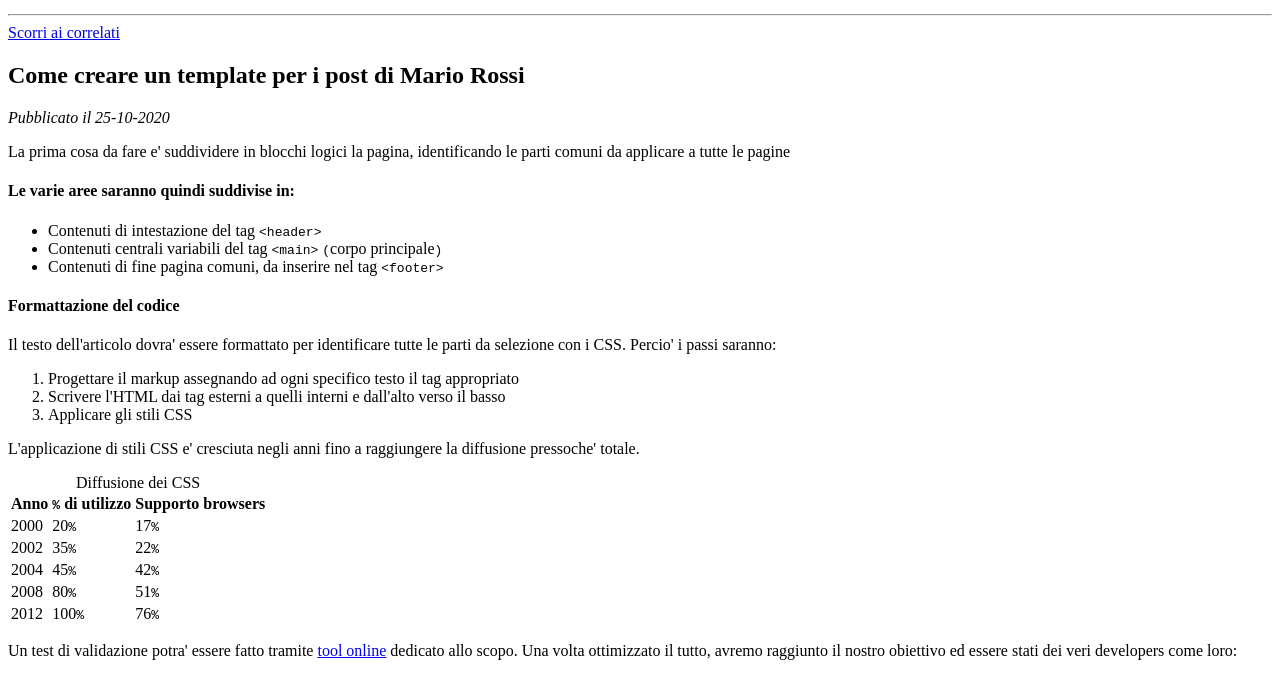
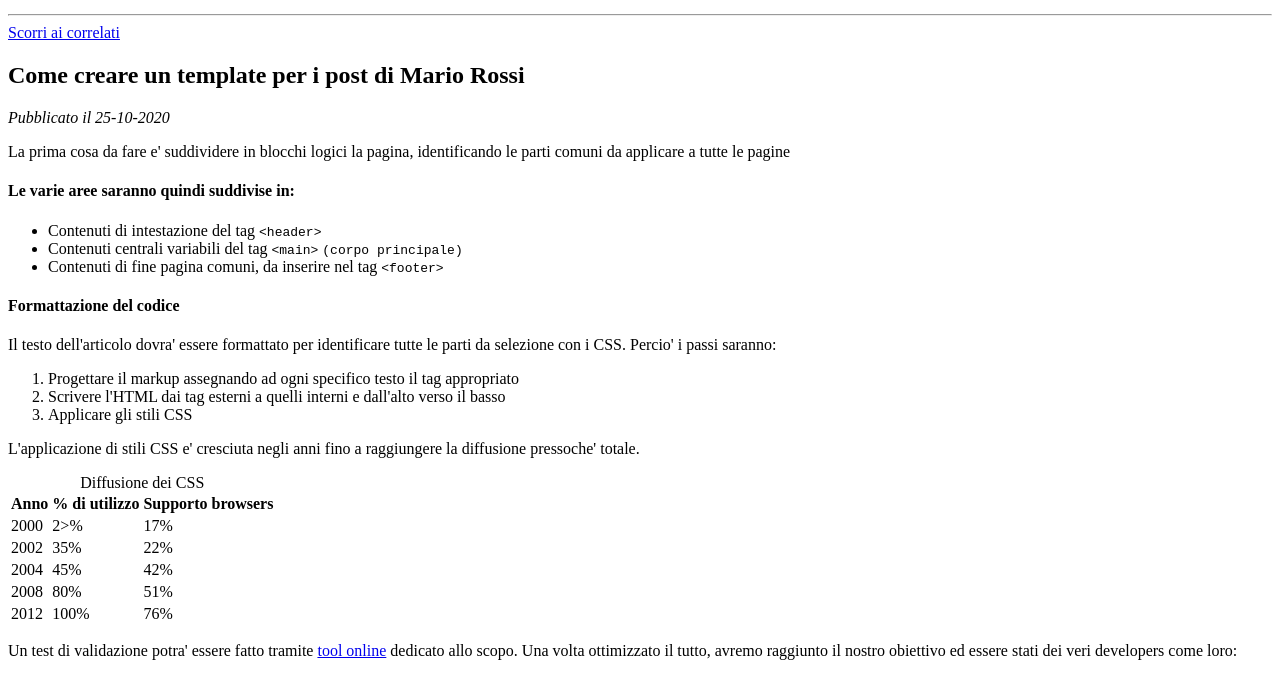
Before and after one commit to frnapo/Esercitazioni_giornaliere, a plain HTML site: page esercitazione_giorno2/index.html in a window 1280 px wide. Shown: the part 209-882 px from the top of the page. Drawn offline with Linux system fonts and the light colour scheme; grey boxes are pictures that could not be loaded.

Commit message:
Esercitazione_giorno2
esercitazione giorno 2

```diff
--- a/esercitazione_giorno2/index.html
+++ b/esercitazione_giorno2/index.html
@@ -30,7 +30,7 @@
             <h4>Le varie aree saranno quindi suddivise in:</h4>
             <ul>
                 <li>Contenuti di intestazione del tag <code>&lt;header&gt;</code></li>
-                <li>Contenuti centrali variabili del tag <code>&lt;main&gt;</code> <code>&lpar;</code>corpo principale<code>&rpar;</code></li>
+                <li>Contenuti centrali variabili del tag <code>&lt;main&gt;</code> <code>&lpar;corpo principale&rpar;</code></li>
                 <li>Contenuti di fine pagina comuni, da inserire nel tag <code>&lt;footer&gt;</code></li>
             </ul>
             <h4>Formattazione del codice</h4>
@@ -46,33 +46,33 @@
             <caption>Diffusione dei CSS</caption>
             <tr>
                 <th>Anno</th>
-                <th><code>&#37;</code> di utilizzo</th>
+                <th>&#37; di utilizzo</th>
                 <th>Supporto browsers</th>
             </tr>
             <tr>
                 <td>2000</td>
-                <td>20<code>&#37;</code></td>
-                <td>17<code>&#37;</code></td>
+                <td>2>&#37;</td>
+                <td>17&#37;</td>
             </tr>
             <tr>
                 <td>2002</td>
-                <td>35<code>&#37;</code></td>
-                <td>22<code>&#37;</code></td>
+                <td>35&#37;</td>
+                <td>22&#37;</td>
             </tr>
             <tr>
                 <td>2004</td>
-                <td>45<code>&#37;</code></td>
-                <td>42<code>&#37;</code></td>
+                <td>45&#37;</td>
+                <td>42&#37;</td>
             </tr>
             <tr>
                 <td>2008</td>
-                <td>80<code>&#37;</code></td>
-                <td>51<code>&#37;</code></td>
+                <td>80&#37;</td>
+                <td>51&#37;</td>
             </tr>
             <tr>
                 <td>2012</td>
-                <td>100<code>&#37;</code></td>
-                <td>76<code>&#37;</code></td>
+                <td>100&#37;</td>
+                <td>76&#37;</td>
             </tr>
         </table>
         <p> Un test di validazione potra' essere fatto tramite
@@ -108,7 +108,7 @@
     </section>
     <hr>
     <footer> <!-- copyright e info -->
-        <p>Blog Epicode &copy;2023</p>
+        <p><code>Blog Epicode &copy;2023</code></p>
         <address>
             Testata online di Mario Rossi, registrata con prot. n.213/2018 - via Luigi Einaudi 2 - Milano. P.IVA 00112233.<br>
             <a href="mailto:info@epicode.school">info@epicode.school</a>
```
